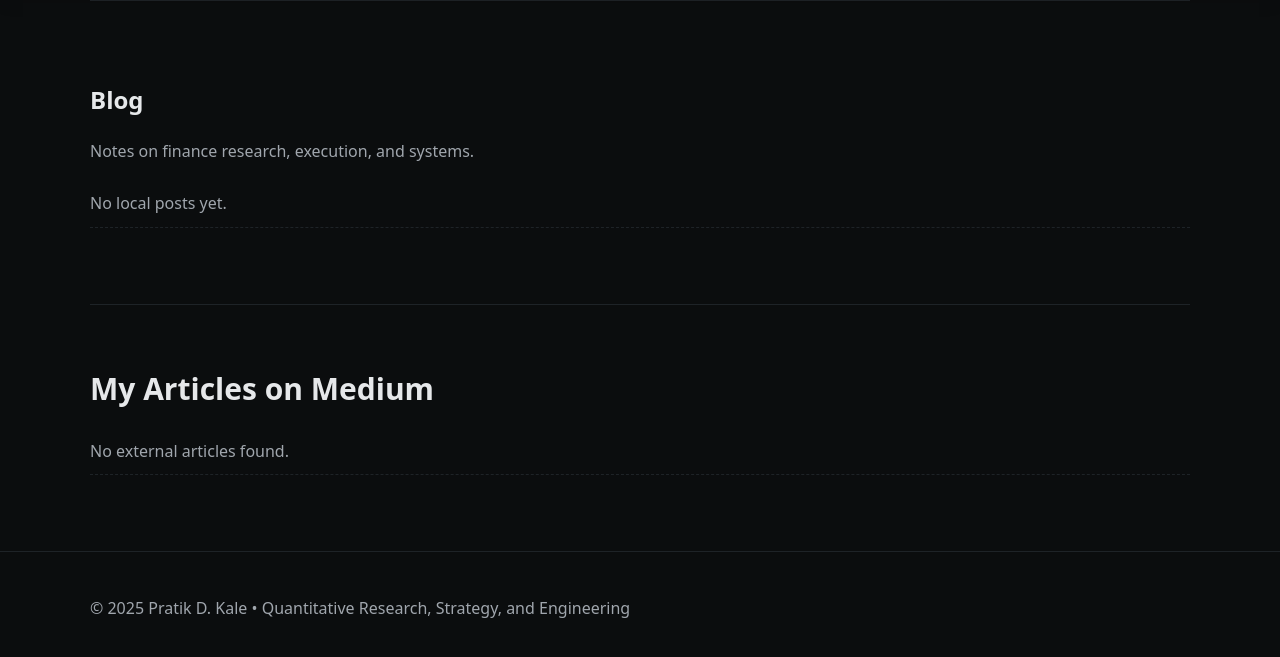
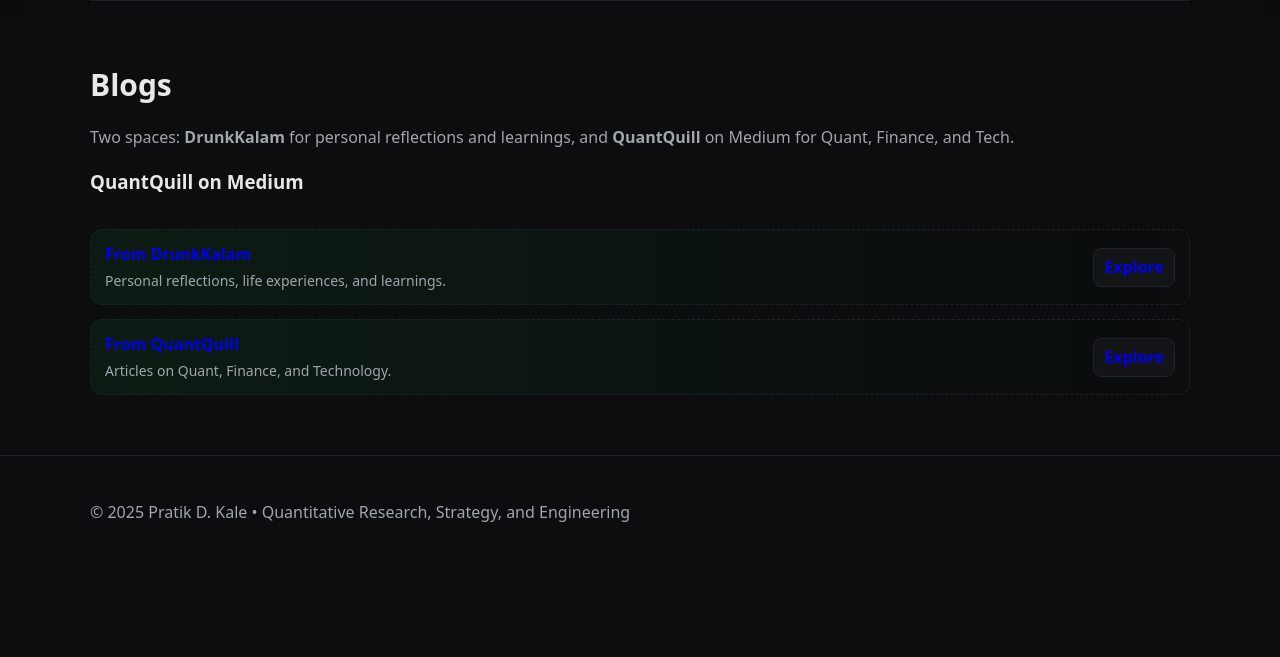
Before and after one commit to pratikdkale/pratikdkale, a Flask app: template templates/blogs.html in a window 1280 px wide. Shown: the part 115-772 px from the top of the page. Run offline with Flask 3, Linux system fonts and the light colour scheme; the template is opened without the code that fills it, so the values that code supplies are empty.

Commit message:
blogs page working

```diff
--- a/app.py
+++ b/app.py
@@ -5,28 +5,11 @@ import feedparser
 
 app = Flask(__name__)
 
+# app.py (or wherever you define routes)
+from utils.medium import get_medium_posts
+
 # ---- Blog helpers ----
 BLOG_DIR = os.path.join(app.root_path, "blogs")
-
-@app.route("/blog")
-def blog():
-    # Your local blog posts
-    posts = get_local_posts()  # This is your existing logic
-
-    # Medium RSS feed URL
-    feed_url = "https://medium.com/feed/@yourusername"  # replace with your Medium username
-    feed = feedparser.parse(feed_url)
-
-    # Extract top 5 articles
-    external_posts = []
-    for entry in feed.entries[:5]:
-        external_posts.append({
-            'title': entry.title,
-            'link': entry.link,
-            'published': entry.published
-        })
-
-    return render_template("blog.html", posts=posts, external_posts=external_posts)
 
 def list_blog_posts():
     posts = []
@@ -65,7 +48,8 @@ def about():
 
 @app.route("/blogs")
 def blogs():
-    return render_template("blogs.html", posts=list_blog_posts())
+    posts = get_medium_posts(limit=4)  # adjust count if you want
+    return render_template("blogs.html", posts=posts)
 
 @app.route("/blog/<slug>")
 def blog_post(slug):
--- a/requirements.txt
+++ b/requirements.txt
@@ -1,3 +1,4 @@
 flask==3.0.3
 markdown==3.6
 feedparser
+beautifulsoup4
--- a/static/css/styles.css
+++ b/static/css/styles.css
@@ -348,6 +348,22 @@ html[data-theme="light"] .promo-quantquill {
 }
 
 
+
+/* Blog cards */
+.blog-card .media { width:100%; aspect-ratio: 16/9; overflow:hidden; background: var(--bg); }
+.blog-card .media img { width:100%; height:100%; object-fit: cover; display:block; }
+.post-title { margin:6px 0; font-size:18px; line-height:1.35; }
+.blog-card .meta { color: var(--muted); font-size: 13.5px; margin-bottom: 6px; }
+
+/* Promos already exist in your About section; reuse with different tints */
+.promo-drunkkalam { background: linear-gradient(90deg, rgba(255,215,0,0.08), transparent); }
+html[data-theme="light"] .promo-drunkkalam { background: linear-gradient(90deg, #fff9e5, transparent); }
+.promo-quantquill { background: linear-gradient(90deg, rgba(137,207,240,0.1), transparent); }
+html[data-theme="light"] .promo-quantquill { background: linear-gradient(90deg, #e6f6ff, transparent); }
+
+
+
+
 /* Primary card */
 .about-main .about-header{
   display:flex; gap:14px; align-items:center; margin-bottom:8px;
--- a/templates/blogs.html
+++ b/templates/blogs.html
@@ -1,36 +1,57 @@
 {% extends "base.html" %}
 {% block content %}
+<section id="blogs">
+  <h2>Blogs</h2>
+  <p class="muted">
+    Two spaces: <strong>DrunkKalam</strong> for personal reflections and learnings, and
+    <strong>QuantQuill</strong> on Medium for Quant, Finance, and Tech.
+  </p>
 
-<section>
-  <h1>Blog</h1>
-  <p class="muted">Notes on finance research, execution, and systems.</p>
+  <!-- QuantQuill from Medium -->
+  <h3 style="margin-top:10px;">QuantQuill on Medium</h3>
+  <div class="card-grid two">
+    {% for p in posts %}
+      <article class="card blog-card">
+        <div class="media">
+          {% if p.image %}
+            <img src="{{ p.image }}" alt="{{ p.title }}">
+          {% else %}
+            <img src="{{ url_for('static', filename='images/blog_placeholder.jpg') }}" alt="">
+          {% endif %}
+        </div>
+        <div class="card-body">
+          <div class="badge-row">
+            <span class="badge">Medium</span>
+            {% if p.read_min %}<span class="badge badge-outline">{{ p.read_min }} min read</span>{% endif %}
+          </div>
+          <h3 class="post-title">{{ p.title }}</h3>
+          <p class="meta">{{ p.published }}</p>
+          <p>{{ p.summary }}</p>
+          <div class="btn-row">
+            <a class="btn" href="{{ p.url }}" target="_blank" rel="noopener">Read on Medium</a>
+          </div>
+        </div>
+      </article>
+    {% endfor %}
+  </div>
 
-  <ul class="posts">
-    {% for p in posts %}
-      <li>
-        <a href="{{ url_for('blog_post', slug=p.slug) }}">{{ p.title }}</a>
-        {% if p.date %}
-          <span class="meta">{{ p.date.strftime("%b %d, %Y") }}</span>
-        {% endif %}
-      </li>
-    {% else %}
-      <li class="muted">No local posts yet.</li>
-    {% endfor %}
-  </ul>
+  <!-- DrunkKalam (personal blog) -->
+  <!-- <h3 style="margin-top:18px;">DrunkKalam — Personal Blog</h3> -->
+  <a class="promo-card promo-drunkkalam" href="https://pratikdkale.blogspot.com" target="_blank" rel="noopener">
+    <div class="promo-text">
+      <h4>From DrunkKalam</h4>
+      <p>Personal reflections, life experiences, and learnings.</p>
+    </div>
+    <div class="promo-action">Explore</div>
+  </a>
+
+  <!-- QuantQuill profile link -->
+  <a class="promo-card promo-quantquill" href="https://medium.com/@quantquill" target="_blank" rel="noopener">
+    <div class="promo-text">
+      <h4>From QuantQuill</h4>
+      <p>Articles on Quant, Finance, and Technology.</p>
+    </div>
+    <div class="promo-action">Explore</div>
+  </a>
 </section>
-
-<section>
-  <h2>My Articles on Medium</h2>
-  <ul class="posts">
-    {% for m in external_posts %}
-      <li>
-        <a href="{{ m.link }}" target="_blank">{{ m.title }}</a>
-        <span class="meta">{{ m.published }}</span>
-      </li>
-    {% else %}
-      <li class="muted">No external articles found.</li>
-    {% endfor %}
-  </ul>
-</section>
-
 {% endblock %}
--- /dev/null
+++ b/utils/medium.py
@@ -0,0 +1,44 @@
+# utils/medium.py
+import datetime as dt
+import feedparser
+from bs4 import BeautifulSoup
+
+FEED_URL = "https://medium.com/feed/@quantquill"
+
+_cache = {"ts": None, "posts": []}
+
+def _extract_image(html: str) -> str | None:
+    soup = BeautifulSoup(html or "", "html.parser")
+    img = soup.find("img")
+    return img["src"] if img and img.get("src") else None
+
+def _extract_text(html: str) -> str:
+    soup = BeautifulSoup(html or "", "html.parser")
+    return soup.get_text(" ", strip=True)
+
+def get_medium_posts(limit: int = 8, max_age_minutes: int = 60):
+    # lightweight server-side cache to avoid hitting Medium on every request
+    if _cache["ts"] and (dt.datetime.utcnow() - _cache["ts"]).total_seconds() < max_age_minutes * 60:
+        return _cache["posts"][:limit]
+
+    feed = feedparser.parse(FEED_URL)
+    posts = []
+    for e in feed.entries:
+        raw = e.get("content", [{"value": e.get("summary", "")}])[0]["value"]
+        text = _extract_text(raw)
+        img = _extract_image(raw)
+        words = len(text.split())
+        read_min = max(1, round(words / 220))
+
+        posts.append({
+            "title": e.title,
+            "url": e.link,
+            "published": e.get("published", ""),
+            "summary": (text[:240] + "…") if len(text) > 240 else text,
+            "image": img,                        # may be None → we’ll handle in template
+            "read_min": read_min,
+        })
+
+    _cache["posts"] = posts
+    _cache["ts"] = dt.datetime.utcnow()
+    return posts[:limit]
```
